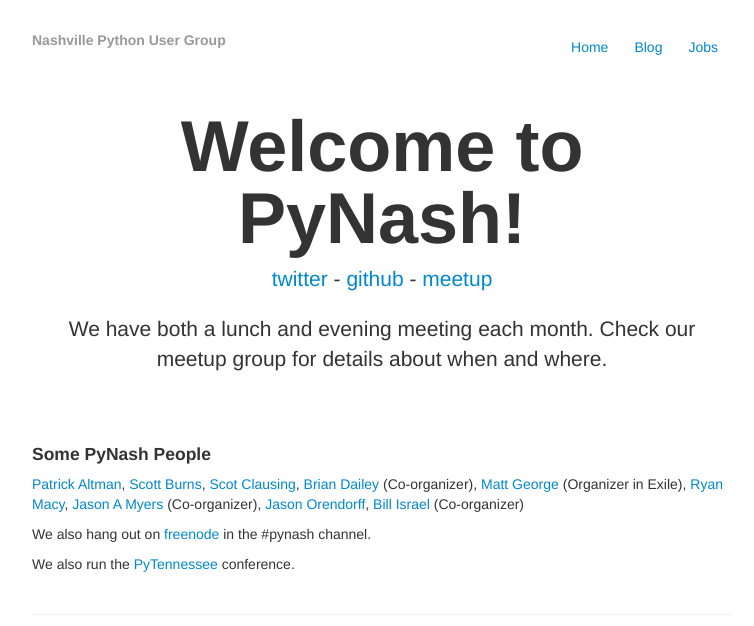
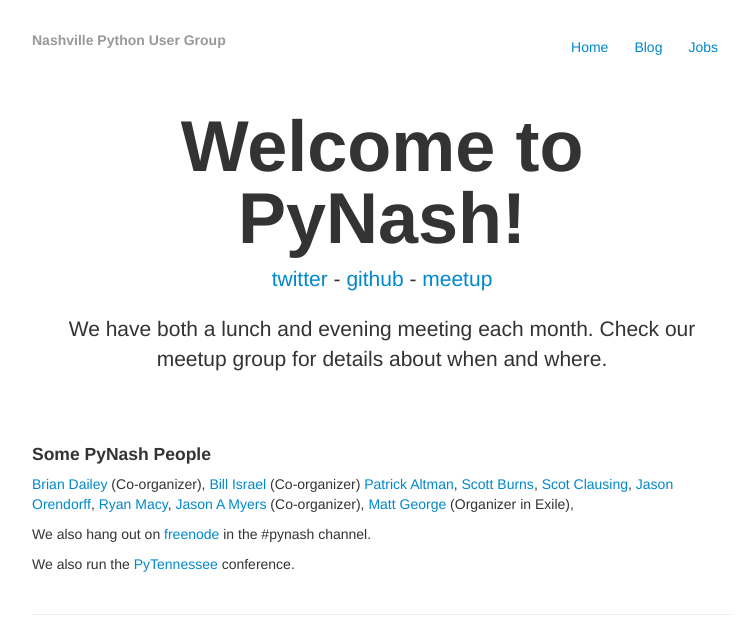
Before and after one commit to pynashorg/pynashorg.github.com, a Jekyll site: the page built from index.html, in a window 1280 px wide, cut to the strip 0-626 px from the top of the page. Shown: the whole strip, without its empty margins (258-1012 px from the left). Built offline with Jekyll 4.4.1, drawn with Linux system fonts in a browser that asks for light colours; nearby versions of some CDN libraries; library files that are not in the unit come from our copies.

```diff
--- a/index.html
+++ b/index.html
@@ -16,15 +16,15 @@ title: PyNash - The Nashville Python User Group
 <div class="row-fluid">
     <h4>Some PyNash People</h4>
     <p>
+    <a href="https://twitter.com/byeliad">Brian Dailey</a> (Co-organizer),
+    <a href="https://twitter.com/epochblue">Bill Israel</a> (Co-organizer)
     <a href="https://twitter.com/paltman">Patrick Altman</a>,
     <a href="https://twitter.com/scottsburns">Scott Burns</a>,
     <a href="https://twitter.com/tsclausing">Scot Clausing</a>,
-    <a href="https://twitter.com/byeliad">Brian Dailey</a> (Co-organizer),
-    <a href="https://twitter.com/binarydud">Matt George</a> (Organizer in Exile),
+    <a href="https://twitter.com/jorendorff">Jason Orendorff</a>,
     <a href="https://twitter.com/R_Macy">Ryan Macy</a>,
     <a href="https://twitter.com/jasonamyers">Jason A Myers</a> (Co-organizer),
-    <a href="https://twitter.com/jorendorff">Jason Orendorff</a>,
-    <a href="https://twitter.com/epochblue">Bill Israel</a> (Co-organizer)
+    <a href="https://twitter.com/binarydud">Matt George</a> (Organizer in Exile),
     </p>
 </div>
 
```
